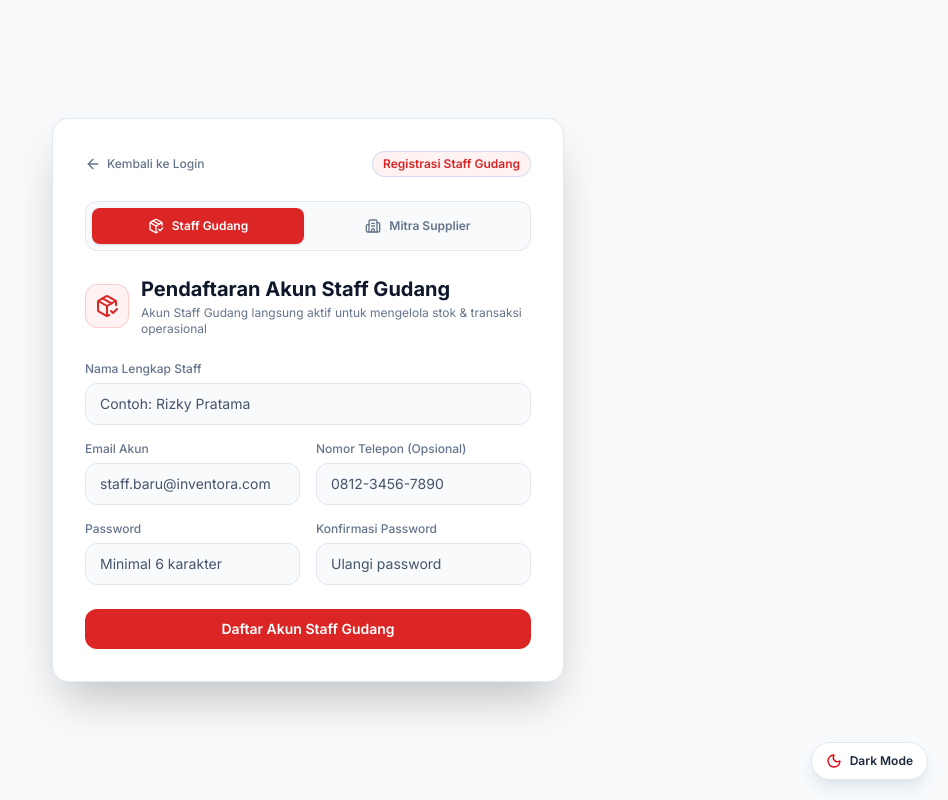
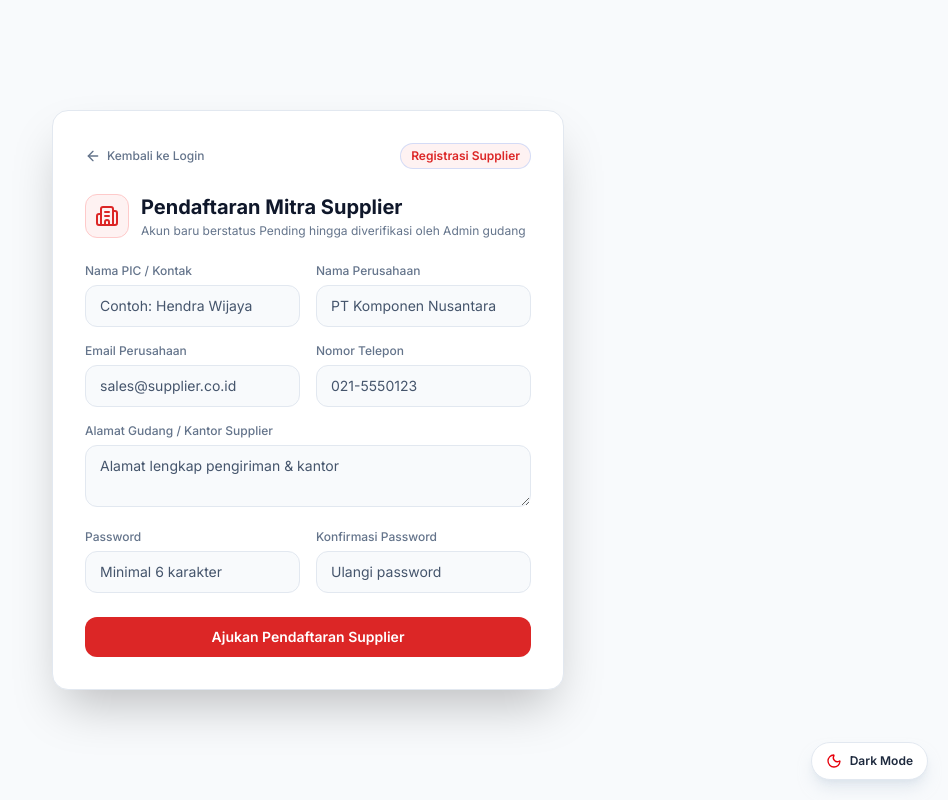
Before and after one commit to Andika-Rahman/INVENTORA, a Next.js app: page /register in a window 1280 px wide. Shown: the whole page, without its empty margins (332-1280 px from the left). Built offline with nearby package versions, Linux system fonts and the light colour scheme; no server answers.

Commit message:
fix(auth): keep registration page restricted to supplier accounts

```diff
--- a/src/actions/authActions.js
+++ b/src/actions/authActions.js
@@ -52,8 +52,7 @@ export async function loginAction(prevState, formData) {
     redirect('/dashboard');
 }
 
-export async function registerAccountAction(prevState, formData) {
-    const accountType = String(formData.get('account_type') || 'staff_gudang').trim();
+export async function registerSupplierAction(prevState, formData) {
     const name = String(formData.get('name') || '').trim();
     const companyName = String(formData.get('company_name') || '').trim();
     const email = String(formData.get('email') || '').trim().toLowerCase();
@@ -62,16 +61,8 @@ export async function registerAccountAction(prevState, formData) {
     const password = String(formData.get('password') || '');
     const confirmPassword = String(formData.get('confirm_password') || '');
 
-    if (!['staff_gudang', 'supplier'].includes(accountType)) {
-        return { error: 'Jenis akun pendaftaran tidak valid.' };
-    }
-
-    if (!name || !email || !password) {
-        return { error: 'Nama lengkap, email, dan password wajib diisi.' };
-    }
-
-    if (accountType === 'supplier' && (!companyName || !phone || !address)) {
-        return { error: 'Semua field pendaftaran mitra supplier wajib diisi lengkap.' };
+    if (!name || !companyName || !email || !phone || !address || !password) {
+        return { error: 'Semua field pendaftaran supplier wajib diisi.' };
     }
 
     if (password.length < 6) {
@@ -93,19 +84,6 @@ export async function registerAccountAction(prevState, formData) {
 
     const hashedPassword = await hashPassword(password);
 
-    if (accountType === 'staff_gudang') {
-        await query(
-        `INSERT INTO users (name, email, password, role, status, company_name, phone, address)
-        VALUES ($1, $2, $3, 'staff_gudang', 'Approved', 'INVENTORA Warehouse HQ', $4, NULL)`,
-        [name, email, hashedPassword, phone || null]
-        );
-
-        return {
-        success:
-            'Registrasi akun Staff Gudang berhasil! Akun Anda sudah aktif dan dapat langsung digunakan untuk masuk ke sistem.',
-        };
-    }
-
     await query(
         `INSERT INTO users (name, email, password, role, status, company_name, phone, address)
         VALUES ($1, $2, $3, 'supplier', 'Pending', $4, $5, $6)`,
@@ -118,11 +96,6 @@ export async function registerAccountAction(prevState, formData) {
     };
 }
 
-export async function registerSupplierAction(prevState, formData) {
-    formData.set('account_type', 'supplier');
-    return registerAccountAction(prevState, formData);
-}
-
 export async function logoutAction() {
     await clearSessionCookie();
     redirect('/login');
--- a/src/app/(auth)/register/page.jsx
+++ b/src/app/(auth)/register/page.jsx
@@ -1,26 +1,17 @@
 'use client';
 
-import { useState, useActionState } from 'react';
+import { useActionState } from 'react';
 import Link from 'next/link';
-import {
-    Building2,
-    PackageCheck,
-    AlertCircle,
-    CheckCircle2,
-    ArrowLeft,
-} from 'lucide-react';
-import { registerAccountAction } from '@/actions/authActions';
+import { Building2, AlertCircle, CheckCircle2, ArrowLeft } from 'lucide-react';
+import { registerSupplierAction } from '@/actions/authActions';
 
 const initialState = { error: '', success: '' };
 
-export default function RegisterPage() {
-    const [accountType, setAccountType] = useState('staff_gudang');
+export default function RegisterSupplierPage() {
     const [state, formAction, isPending] = useActionState(
-        registerAccountAction,
+        registerSupplierAction,
         initialState
     );
-
-    const isStaff = accountType === 'staff_gudang';
 
     return (
         <div className="min-h-screen bg-slate-950 flex items-center justify-center p-4 py-10">
@@ -34,54 +25,18 @@ export default function RegisterPage() {
                 <span>Kembali ke Login</span>
             </Link>
             <span className="text-xs font-semibold px-2.5 py-1 rounded-full bg-blue-500/10 text-blue-400 border border-blue-500/20">
-                {isStaff ? 'Registrasi Staff Gudang' : 'Registrasi Supplier'}
+                Registrasi Supplier
             </span>
-            </div>
-
-            <div className="grid grid-cols-2 gap-2 p-1.5 rounded-xl bg-slate-950 border border-slate-800 mb-6">
-            <button
-                type="button"
-                onClick={() => setAccountType('staff_gudang')}
-                className={`flex items-center justify-center gap-2 py-2.5 px-3 rounded-lg text-xs font-semibold transition cursor-pointer ${
-                isStaff
-                    ? 'bg-blue-600 text-white shadow-sm'
-                    : 'text-slate-400 hover:text-white'
-                }`}
-            >
-                <PackageCheck className="w-4 h-4" />
-                <span>Staff Gudang</span>
-            </button>
-
-            <button
-                type="button"
-                onClick={() => setAccountType('supplier')}
-                className={`flex items-center justify-center gap-2 py-2.5 px-3 rounded-lg text-xs font-semibold transition cursor-pointer ${
-                !isStaff
-                    ? 'bg-blue-600 text-white shadow-sm'
-                    : 'text-slate-400 hover:text-white'
-                }`}
-            >
-                <Building2 className="w-4 h-4" />
-                <span>Mitra Supplier</span>
-            </button>
             </div>
 
             <div className="flex items-center gap-3 mb-6">
             <div className="w-11 h-11 rounded-xl bg-blue-600/20 border border-blue-500/30 flex items-center justify-center text-blue-400 shrink-0">
-                {isStaff ? (
-                <PackageCheck className="w-6 h-6" />
-                ) : (
                 <Building2 className="w-6 h-6" />
-                )}
             </div>
             <div>
-                <h1 className="text-xl font-bold text-white">
-                {isStaff ? 'Pendaftaran Akun Staff Gudang' : 'Pendaftaran Mitra Supplier'}
-                </h1>
+                <h1 className="text-xl font-bold text-white">Pendaftaran Mitra Supplier</h1>
                 <p className="text-xs text-slate-400 mt-0.5">
-                {isStaff
-                    ? 'Akun Staff Gudang langsung aktif untuk mengelola stok & transaksi operasional'
-                    : 'Akun baru berstatus Pending hingga diverifikasi oleh Admin gudang'}
+                Akun baru berstatus Pending hingga diverifikasi oleh Admin gudang
                 </p>
             </div>
             </div>
@@ -109,52 +64,6 @@ export default function RegisterPage() {
             )}
 
             <form action={formAction} className="space-y-4">
-            <input type="hidden" name="account_type" value={accountType} />
-
-            {isStaff ? (
-                <>
-                <div>
-                    <label className="block text-xs font-medium text-slate-400 mb-1.5">
-                    Nama Lengkap Staff
-                    </label>
-                    <input
-                    type="text"
-                    name="name"
-                    required
-                    placeholder="Contoh: Rizky Pratama"
-                    className="w-full px-3.5 py-2.5 rounded-xl bg-slate-950 border border-slate-800 text-slate-100 placeholder-slate-600 text-sm focus:outline-none focus:border-blue-500"
-                    />
-                </div>
-
-                <div className="grid grid-cols-1 sm:grid-cols-2 gap-4">
-                    <div>
-                    <label className="block text-xs font-medium text-slate-400 mb-1.5">
-                        Email Akun
-                    </label>
-                    <input
-                        type="email"
-                        name="email"
-                        required
-                        placeholder="staff.baru@inventora.com"
-                        className="w-full px-3.5 py-2.5 rounded-xl bg-slate-950 border border-slate-800 text-slate-100 placeholder-slate-600 text-sm focus:outline-none focus:border-blue-500"
-                    />
-                    </div>
-
-                    <div>
-                    <label className="block text-xs font-medium text-slate-400 mb-1.5">
-                        Nomor Telepon (Opsional)
-                    </label>
-                    <input
-                        type="text"
-                        name="phone"
-                        placeholder="0812-3456-7890"
-                        className="w-full px-3.5 py-2.5 rounded-xl bg-slate-950 border border-slate-800 text-slate-100 placeholder-slate-600 text-sm focus:outline-none focus:border-blue-500"
-                    />
-                    </div>
-                </div>
-                </>
-            ) : (
-                <>
             <div className="grid grid-cols-1 sm:grid-cols-2 gap-4">
                 <div>
                 <label className="block text-xs font-medium text-slate-400 mb-1.5">
@@ -223,8 +132,6 @@ export default function RegisterPage() {
                 className="w-full px-3.5 py-2.5 rounded-xl bg-slate-950 border border-slate-800 text-slate-100 placeholder-slate-600 text-sm focus:outline-none focus:border-blue-500"
                 />
             </div>
-                </>
-            )}
 
             <div className="grid grid-cols-1 sm:grid-cols-2 gap-4">
                 <div>
@@ -259,11 +166,7 @@ export default function RegisterPage() {
                 disabled={isPending}
                 className="w-full mt-2 py-2.5 px-4 rounded-xl bg-blue-600 hover:bg-blue-500 disabled:bg-blue-800 disabled:cursor-not-allowed text-white font-semibold text-sm transition cursor-pointer"
             >
-                {isPending
-                ? 'Mendaftarkan Akun...'
-                : isStaff
-                ? 'Daftar Akun Staff Gudang'
-                : 'Ajukan Pendaftaran Supplier'}
+                {isPending ? 'Mendaftarkan Akun...' : 'Ajukan Pendaftaran Supplier'}
             </button>
             </form>
         </div>
```
Lines whose indentation alone changed are shown as unchanged.
